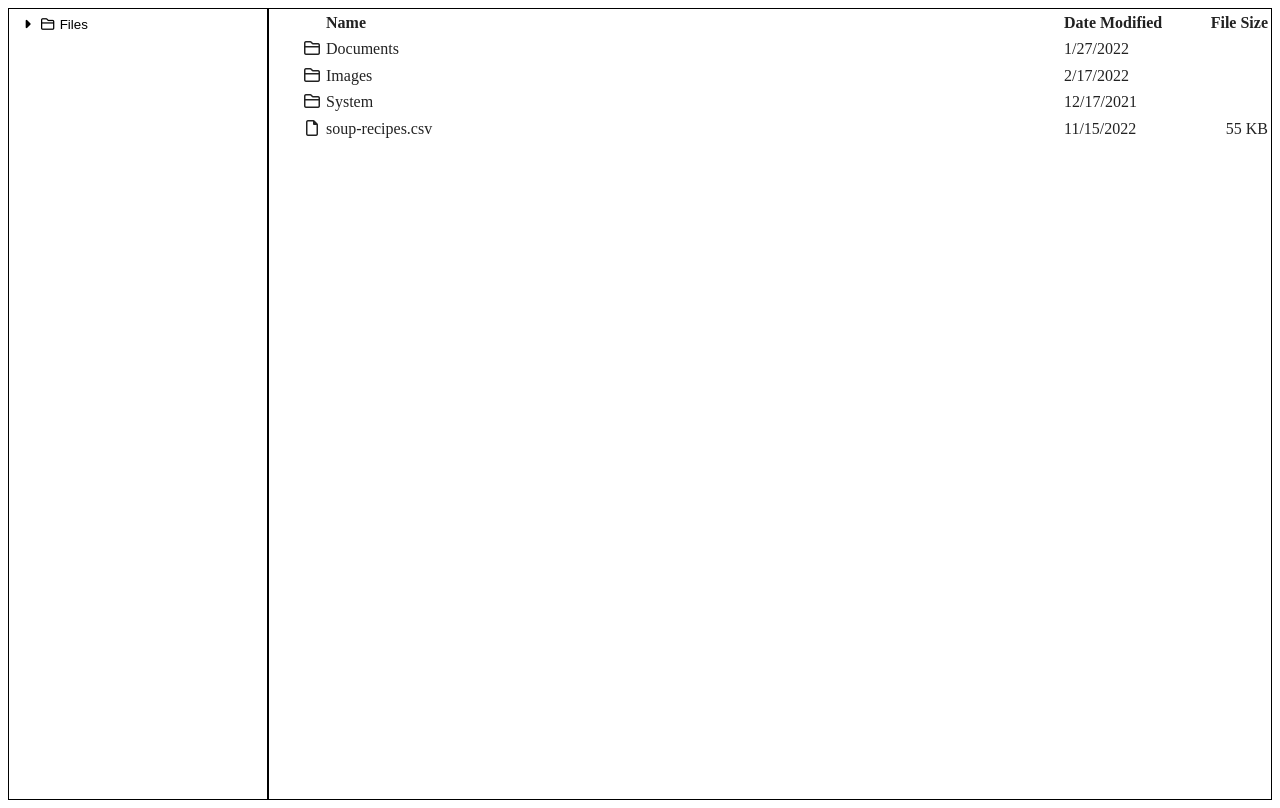
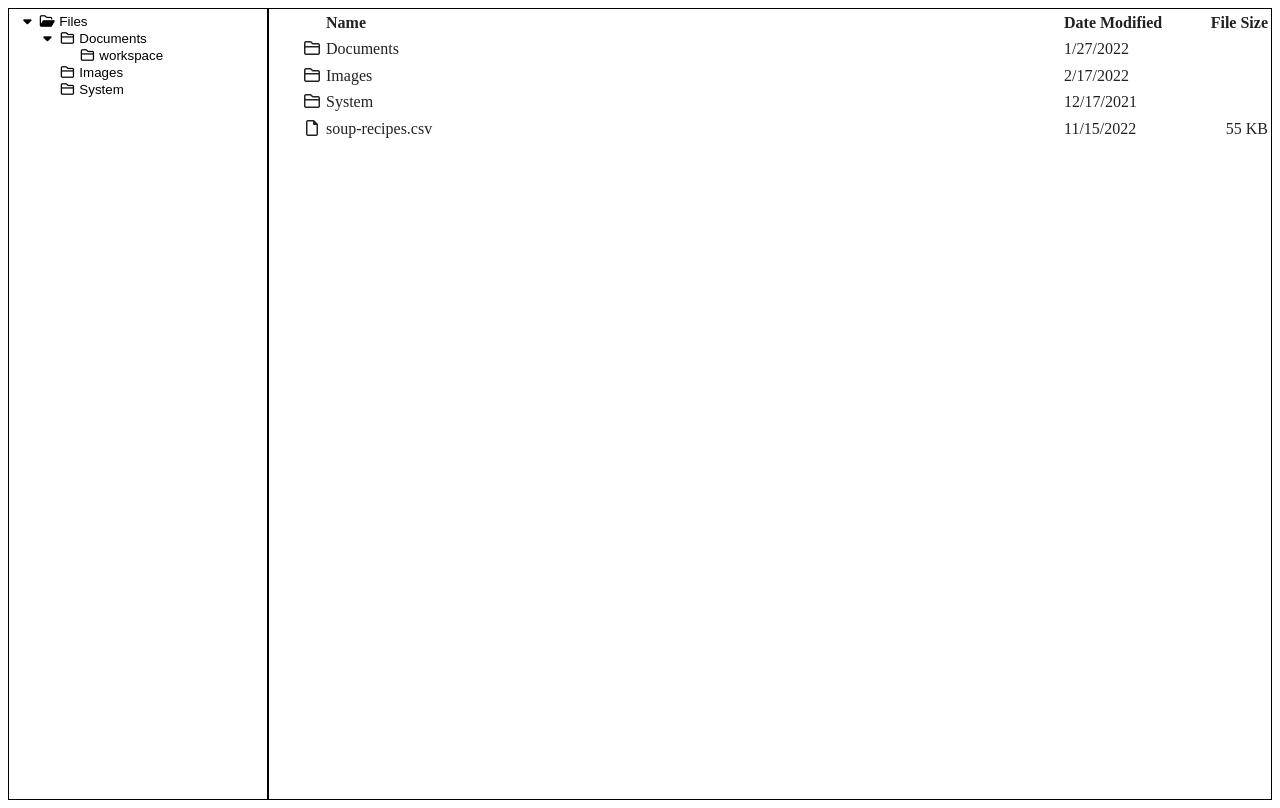
Before and after one commit to jomle/file-system-explorer, a website built with webpack: page index.html in a window 1280 px wide. Both pictures are taken after a click on the button "Files". Built offline with nearby package versions, Linux system fonts and the light colour scheme.

Commit message:
Fix click handling; added separate button for caret; fix selected folder icon

```diff
--- a/css/style.css
+++ b/css/style.css
@@ -335,12 +335,15 @@ menu.folder-list {
   appearance: none;
   background-color: transparent;
   border: none;
-  width: 100%;
   text-align: left;
   cursor: pointer;
 }
 
-.directory-row:hover {
+.directory-row button.caret-btn {
+  width: 1.5em;
+}
+
+.directory-row button.folder-btn:hover {
   background-color: lightgray;
   cursor: pointer;
 }
@@ -348,3 +351,11 @@ menu.folder-list {
 .hidden {
   display: none;
 }
+
+.directory-row {
+  display: flex;
+}
+
+.directory-row button.folder-btn {
+  flex-grow: 1;
+}
--- a/src/App.ts
+++ b/src/App.ts
@@ -12,6 +12,7 @@ export class App {
   async run() {
     const folders = await getFolders();
     this.renderFolders(folders);
+    this.renderHelpText();
   }
 
   renderFolders(folders: ITreeNode[]) {
@@ -26,8 +27,16 @@ export class App {
   }
 
   handleSelect(node: NodeFolderView) {
+    this.selectedNode?.markSelected(false);
     this.selectedNode = node;
+    this.selectedNode.markSelected(true);
     this.renderFiles(this.selectedNode.node);
+  }
+
+  renderHelpText() {
+    const tbody = document.querySelector(".file-table tbody");
+    tbody.replaceChildren();
+    tbody.innerHTML = `<tr><td colspan="4">Please select a folder in the left pane to view files</td>`;
   }
 
   renderFiles(folder: ITreeNode) {
--- a/src/NodeFolderView.ts
+++ b/src/NodeFolderView.ts
@@ -1,6 +1,6 @@
 import { ITreeNode } from "./types";
 
-import { CARET_DOWN, CARET_RIGHT, FOLDER_CLOSED, FOLDER_OPEN, NO_CARET } from "./icons";
+import { CARET_DOWN, CARET_RIGHT, FOLDER_CLOSED, ICON_WIDTH } from "./icons";
 
 type NodeFolderViewArgs = {
   node: ITreeNode;
@@ -25,15 +25,33 @@ export class NodeFolderView {
     if (this.node.children?.length > 0) {
       this.node.children.forEach((child) => {
         if (child.type === "folder") {
-          this.children.push(new NodeFolderView({node: child, depth: depth + 1, onClick}));
+          this.children.push(new NodeFolderView({node: child, open: true, depth: depth + 1, onClick}));
         }
       });
     }
   }
 
+  markSelected(selected: boolean) {
+    if (this.dom) {
+      let oldClass = "fa-folder-open";
+      let newClass = "fa-folder-closed";
+      if (selected) {
+        oldClass = newClass;
+        newClass = "fa-folder-open";
+      }
+      const elem = this.dom.querySelector(`.${oldClass}`);
+      elem?.classList?.remove(oldClass);
+      elem?.classList?.add(newClass);
+    }
+  }
+
+  // select a folder
   clickHandler() {
     this.onClick(this);
+  }
 
+  // expand/collapse functionality on caret button
+  toggleHandler() {
     if (this.open) {
       this.hideChildren();
       this.open = false;
@@ -41,7 +59,10 @@ export class NodeFolderView {
       this.show();
       this.open = true;
     }
-    this.render();
+    if (this.dom) {
+      this.dom.querySelector(".caret-btn").innerHTML = this.open ? CARET_DOWN : CARET_RIGHT;
+    }
+    //this.render();
   }
 
   show() {
@@ -68,7 +89,17 @@ export class NodeFolderView {
       const listDiv = document.querySelector(".folder-list");
       this.dom = document.createElement("li");
       // make these button for accessibility (keyboard nav)
-      const btn = this.dom.appendChild(document.createElement("button"));
+
+      const caret = this.getCaret();
+      const btn = document.createElement("button");
+      if (caret) {
+        this.dom.appendChild(caret);
+        caret.style.marginLeft = this.getMargin();
+      } else {
+        btn.style.marginLeft = this.getMargin();
+      }
+      this.dom.appendChild(btn);
+      btn.classList.add("folder-btn");
       this.dom.classList.add("directory-row");
       btn.addEventListener("click", this.clickHandler.bind(this));
       listDiv.appendChild(this.dom);
@@ -76,18 +107,26 @@ export class NodeFolderView {
         child.render();
       });
     }
-    this.dom.querySelector("button").innerHTML = `${this.getSpace(this.depth)} ${this.getCaret()} ${this.open ? FOLDER_OPEN : FOLDER_CLOSED} ${this.node.name}`;
+    this.dom.querySelector("button.folder-btn").innerHTML = `${FOLDER_CLOSED} ${this.node.name}`;
   }
 
-  // TODO make this more robust, depth can't be infinite
-  getSpace(depth: number): string {
-    return depth > 0 ? `<i class="icon-space-${depth}"></i>` : "";
+  getMargin(): string {
+    let factor = this.depth;
+    // if no children, need to move over another spot to account for missing caret
+    if (!this.node.children?.find((c: ITreeNode) => c.type === "folder")) {
+      factor++;
+    }
+    return this.depth > 0 ? ICON_WIDTH * factor + "em" : "";
   }
 
-  getCaret() {
+  getCaret(): HTMLElement {
     if (this.node.children?.find((c: ITreeNode) => c.type === "folder")) {
-      return this.open ? CARET_DOWN : CARET_RIGHT;
+      const caret = document.createElement("button");
+      caret.innerHTML = this.open ? CARET_DOWN : CARET_RIGHT;
+      caret.classList.add("caret-btn");
+      caret.addEventListener("click", this.toggleHandler.bind(this));
+      return caret;
     }
-    return NO_CARET;
+    return null;
   }
 }
--- a/src/NodeRowView.ts
+++ b/src/NodeRowView.ts
@@ -19,7 +19,7 @@ export class NodeRowView {
     td[0].innerHTML = this.node.type === "folder" ? FOLDER_CLOSED : FILE_ICON;
     td[1].textContent = this.node.name;
     td[2].textContent = this.node.modified?.toLocaleDateString();
-    // todo assuming these are in KB, ideally they are bytes and you format the label accordingly (e.g. KB, MB, GB)
+    // assuming these are in KB, ideally they are bytes and you format the label accordingly (e.g. KB, MB, GB)
     td[3].textContent = (this.node.type === "file") ? this.node.size.toString() + " KB" : "";
     tbody.appendChild(this.dom);
   }
--- a/src/icons.ts
+++ b/src/icons.ts
@@ -4,4 +4,4 @@ export const FILE_ICON = `<i class="fa-regular fa-file fa-fw"></i>`;
 
 export const FOLDER_CLOSED = `<i class="fa-regular fa-folder-closed fa-fw"></i>`;
 export const FOLDER_OPEN = `<i class="fa-regular fa-folder-open fa-fw"></i>`;
-export const NO_CARET = `<i class="no-caret-space"></i>`;
+export const ICON_WIDTH = 1.5;
```
